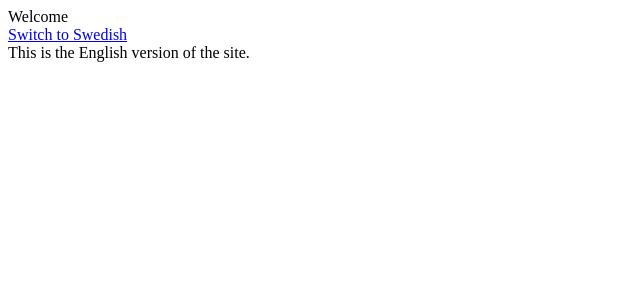
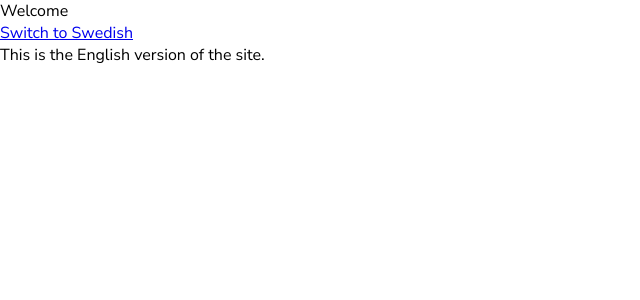
Before and after one commit to okaziya/cv, a Next.js app: page /en in a window 1280 px wide. Shown: the top 300 px of the page, without its empty margins (0-640 px from the left). Built offline with nearby package versions, Linux system fonts and the light colour scheme.

Commit message:
style: :art: use global styles, apply nunito sans font

```diff
--- a/app/[locale]/layout.tsx
+++ b/app/[locale]/layout.tsx
@@ -1,10 +1,19 @@
 "useClient";
 
 import { getTranslations } from "../../lib/getTranslations";
+import GlobalStyle from "../../styles/GlobalStyles";
 
 export async function generateStaticParams() {
   return [{ locale: "en" }, { locale: "sv" }];
 }
+
+import { Nunito_Sans } from "next/font/google";
+const nunitoSans = Nunito_Sans({
+  weight: ["400", "700"],
+  style: ["normal", "italic"],
+  variable: "--font-nunito",
+  subsets: ["latin"],
+});
 
 export default function LocaleLayout({
   children,
@@ -18,9 +27,10 @@ export default function LocaleLayout({
   const translations = getTranslations(locale);
 
   return (
-    <html lang={locale}>
+    <html lang={locale} className={nunitoSans.variable}>
       <body>
         <header>{translations.welcome}</header>
+        <GlobalStyle />
         {children}
         <footer>{translations.description}</footer>
       </body>
--- a/package.json
+++ b/package.json
@@ -22,6 +22,7 @@
     "typescript": "^5.6.2"
   },
   "devDependencies": {
+    "@types/styled-components": "^5.1.34",
     "babel-plugin-styled-components": "^2.1.4"
   }
 }
--- /dev/null
+++ b/styles/GlobalStyles.tsx
@@ -0,0 +1,18 @@
+"use client";
+
+import { createGlobalStyle } from "styled-components";
+
+const GlobalStyle = createGlobalStyle`
+  body {
+    margin: 0;
+    padding: 0;
+    font-family: var(--font-nunito), sans-serif;
+    box-sizing: border-box;
+  }
+
+  h1, h2, h3, h4, h5, h6 {
+    font-family: var(--font-nunito), sans-serif;
+  }
+`;
+
+export default GlobalStyle;
```
Also changed, not shown: 1 other file (tests, documents, lock files or other folders).
